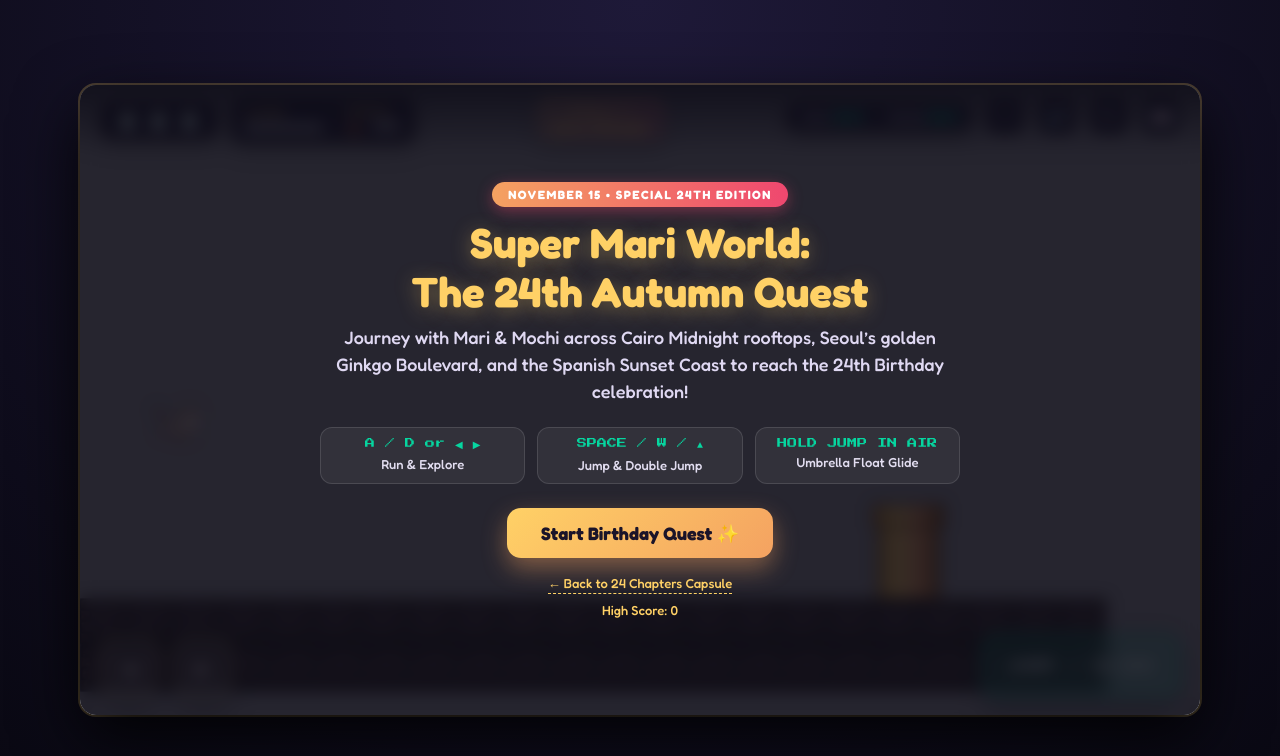
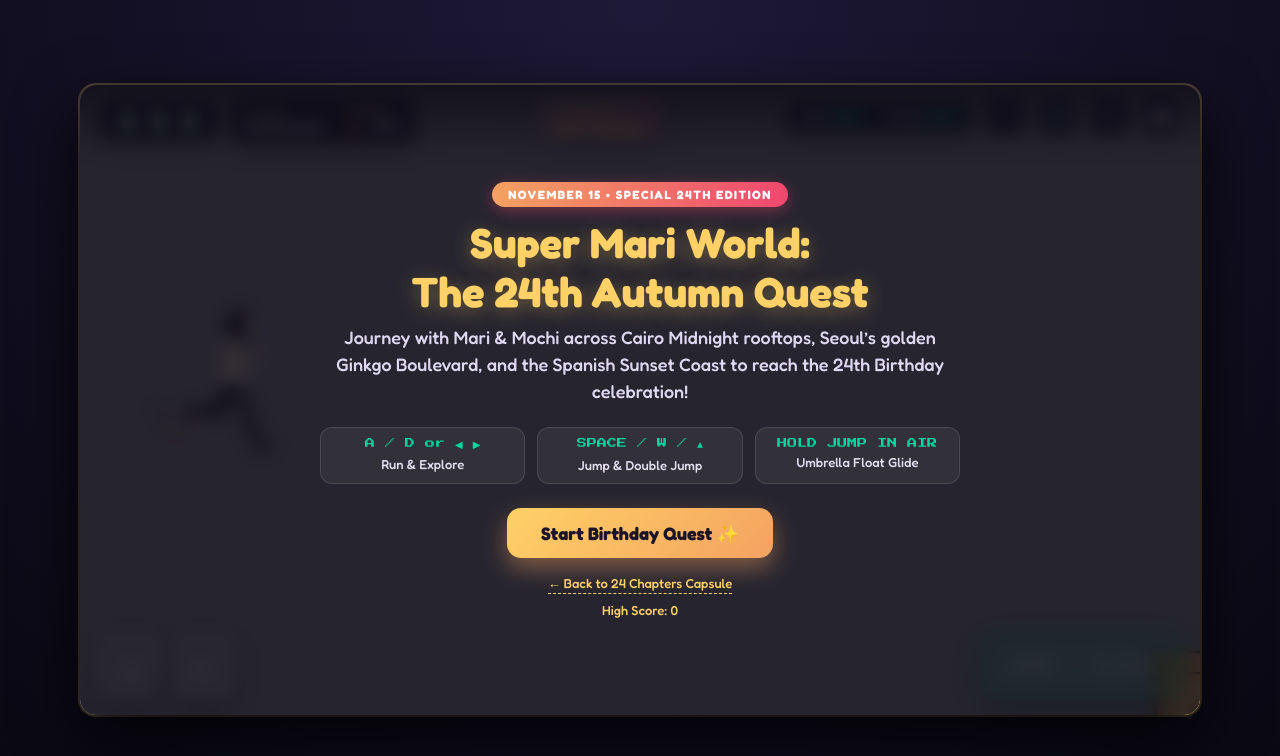
Before and after one commit to Sreesanthmurali/aya-24-capsule, a plain HTML site: page game.html in a window 1280 px wide. Drawn offline with Linux system fonts and the light colour scheme.

Commit message:
Scale blocks and boxes to match character scale and eliminate flicker

```diff
--- a/game.html
+++ b/game.html
@@ -844,9 +844,9 @@
       // =========================================================================
       const canvas = document.getElementById('gameCanvas');
       const ctx = canvas.getContext('2d');
-      const W = 960;
-      const H = 540;
-      const TILE = 40;
+      const W = 1152;
+      const H = 648;
+      const TILE = 54;
 
       // Exact requested platformer physics constants
       const PHYS = {
@@ -1219,7 +1219,7 @@
         mari.jumpHoldFrames = 0;
         mari.doubleJumpUsed = false;
         mari.gliding = false;
-        mari.invulnTimer = 90;
+        mari.invulnTimer = 0;
         mari.state = 'idle';
 
         mochi.x = mari.x - 42;
@@ -1561,7 +1561,13 @@
           mari.vx = 0;
         }
         for (const t of solidTiles) {
-          if (aabb(mari, t)) {
+          // 8px vertical inset prevents ground seam snagging
+          if (
+            mari.x < t.x + t.w &&
+            mari.x + mari.w > t.x &&
+            mari.y + 8 < t.y + t.h &&
+            mari.y + mari.h - 8 > t.y
+          ) {
             if (mari.vx > 0) {
               mari.x = t.x - mari.w;
               mari.vx = 0;
@@ -1777,9 +1783,9 @@
           mari.state = 'victory';
         } else if (mari.gliding) {
           mari.state = 'glide';
-        } else if (!mari.grounded) {
+        } else if (!mari.grounded && (mari.vy < -0.8 || mari.vy > 1.8)) {
           mari.state = 'jump';
-        } else if (Math.abs(mari.vx) > 0.35) {
+        } else if (Math.abs(mari.vx) > 0.25) {
           mari.state = 'run';
         } else {
           mari.state = 'idle';
@@ -2421,8 +2427,8 @@
         ctx.restore();
 
         // --- HEROINE MARI (AYA) ---
-        if (mari.invulnTimer > 0 && Math.floor(mari.invulnTimer / 4) % 2 === 0) {
-          return; // Invulnerability blink
+        if (mari.invulnTimer > 0) {
+          ctx.globalAlpha = (Math.floor(mari.invulnTimer / 6) % 2 === 0) ? 0.45 : 0.85;
         }
 
         let spriteKey = '';
@@ -2443,17 +2449,14 @@
           ctx.shadowBlur = 20;
         }
 
-        if (isReady(spriteKey)) {
-          const img = assets[spriteKey];
-          // Use individual image natural dimensions for character size!
-          // Scales 819px height to ~140px tall (prominent, detailed, crystal clear anime heroine)
+        const activeImg = isReady(spriteKey) ? assets[spriteKey] : (isReady('mari_run_1') ? assets['mari_run_1'] : null);
+        if (activeImg) {
           const charScale = 0.17;
-          const drawW = img.naturalWidth * charScale;
-          const drawH = img.naturalHeight * charScale;
-          // Align feet at bottom of hitbox baseline
+          const drawW = activeImg.naturalWidth * charScale;
+          const drawH = activeImg.naturalHeight * charScale;
           const drawX = -drawW / 2;
           const drawY = (mari.h / 2) - drawH;
-          ctx.drawImage(img, drawX, drawY, drawW, drawH);
+          ctx.drawImage(activeImg, drawX, drawY, drawW, drawH);
         } else {
           // Signature Mari illustration fallback: Neat black hijab, cream oversized sweater with navy "M", charcoal pants, sneakers
           const stride = mari.state === 'run' ? Math.sin(globalTick * 0.35) * 4 : 0;
```
